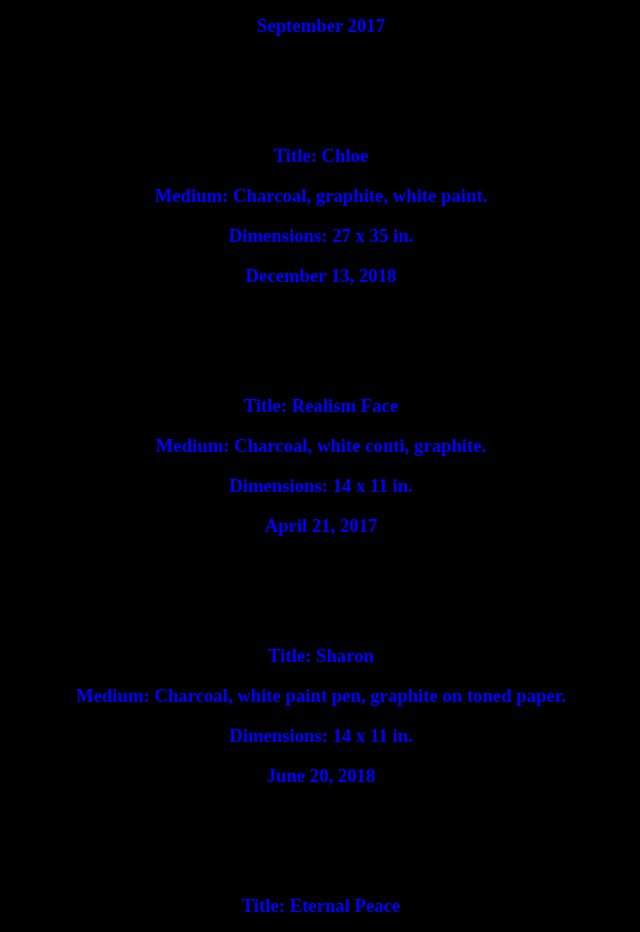
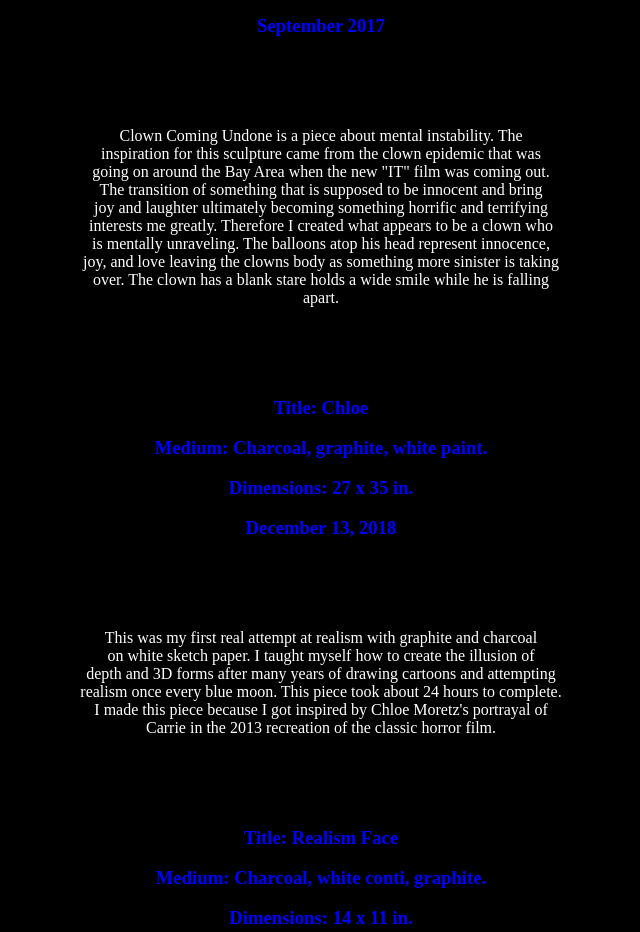
Before and after one commit to tanguiano92/tanguiano92.github.io, a plain HTML site: page studioArts.html in a window 1280 px wide. Shown: the part 500-1432 px from the top of the page, without its empty margins (319-959 px from the left). Drawn offline with Linux system fonts and the light colour scheme; a script that the page names is missing.

Commit message:
Update studioArts.html

```diff
--- a/studioArts.html
+++ b/studioArts.html
@@ -15,8 +15,6 @@
      <li class="buttons"><a href="studioArts.html">StudioArt</a></li>
   </ul>
 
-  <br>
-  <br>
   <br>
   <br>
   <br>
@@ -40,6 +38,8 @@
   <br>
   <br>
   <br>
+  <br>
+  <br>
    <center><h3>Title: Clown Coming Undone</h3>
      <br>
      <h3>Medium: wire, yarn, glue.</h3>
@@ -50,10 +50,23 @@
   <br>
   <br>
   <br>
-
   <center><blockquote class="imgur-embed-pub" lang="en" data-id="a/HdTQiDy"
           data-context="false" ><a href="//imgur.com/a/HdTQiDy"></a></blockquote>
     <script async src="//s.imgur.com/min/embed.js" charset="utf-8"></script></center>
+  <br>
+  <br>
+  <center><p>Clown Coming Undone is a piece about mental instability. The<br>
+             inspiration for this sculpture came from the clown epidemic that was<br>
+             going on around the Bay Area when the new "IT" film was coming out.<br>
+             The transition of something that is supposed to be innocent and bring<br>
+             joy and laughter ultimately becoming something horrific and terrifying<br>
+             interests me greatly. Therefore I created what appears to be a clown who<br>
+             is mentally unraveling. The balloons atop his head represent innocence,<br>
+             joy, and love leaving the clowns body as something more sinister is taking<br>
+             over. The clown has a blank stare holds a wide smile while he is falling<br>
+             apart.</p></center>
+  <br>
+  <br>
   <br>
   <br>
   <br>
@@ -73,6 +86,16 @@
      charset="utf-8"></script></center>
   <br>
   <br>
+  <center><p>This was my first real attempt at realism with graphite and charcoal<br>
+             on white sketch paper. I taught myself how to create the illusion of<br>
+             depth and 3D forms after many years of drawing cartoons and attempting<br>
+             realism once every blue moon. This piece took about 24 hours to complete.<br>
+             I made this piece because I got inspired by Chloe Moretz's portrayal of<br>
+    Carrie in the 2013 recreation of the classic horror film.</p></center>
+  <br>
+  <br>
+  <br>
+  <br>
   <br>
    <center><h3>Title: Realism Face</h3>
      <br>
@@ -87,6 +110,8 @@
   <center><blockquote class="imgur-embed-pub" lang="en" data-id="a/Vf7OnRC"
           ><a href="//imgur.com/a/Vf7OnRC"></a></blockquote><script async
           src="//s.imgur.com/min/embed.js" charset="utf-8"></script></center>
+  <br>
+  <br>
   <br>
   <br>
   <br>
@@ -106,6 +131,8 @@
   <br>
   <br>
   <br>
+  <br>
+  <br>
    <center><h3>Title: Eternal Peace</h3>
      <br>
      <h3>Medium: Photography.</h3>
@@ -122,6 +149,7 @@
   <br>
   <br>
   <br>
-
+  <br>
+  <br>
   </body>
 </html>
```
